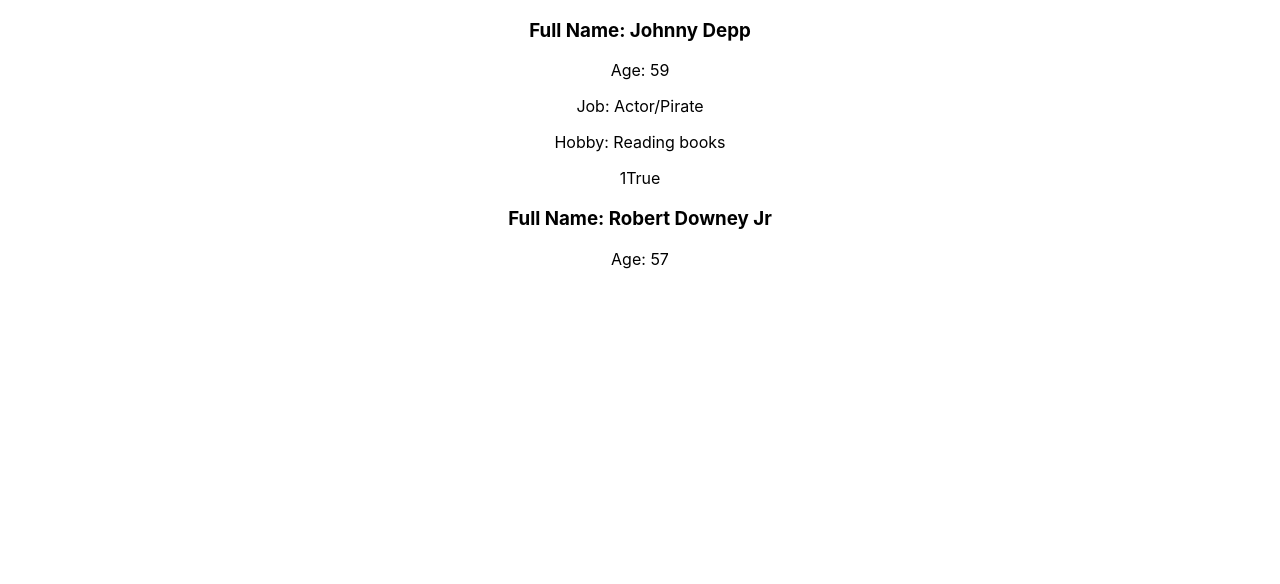
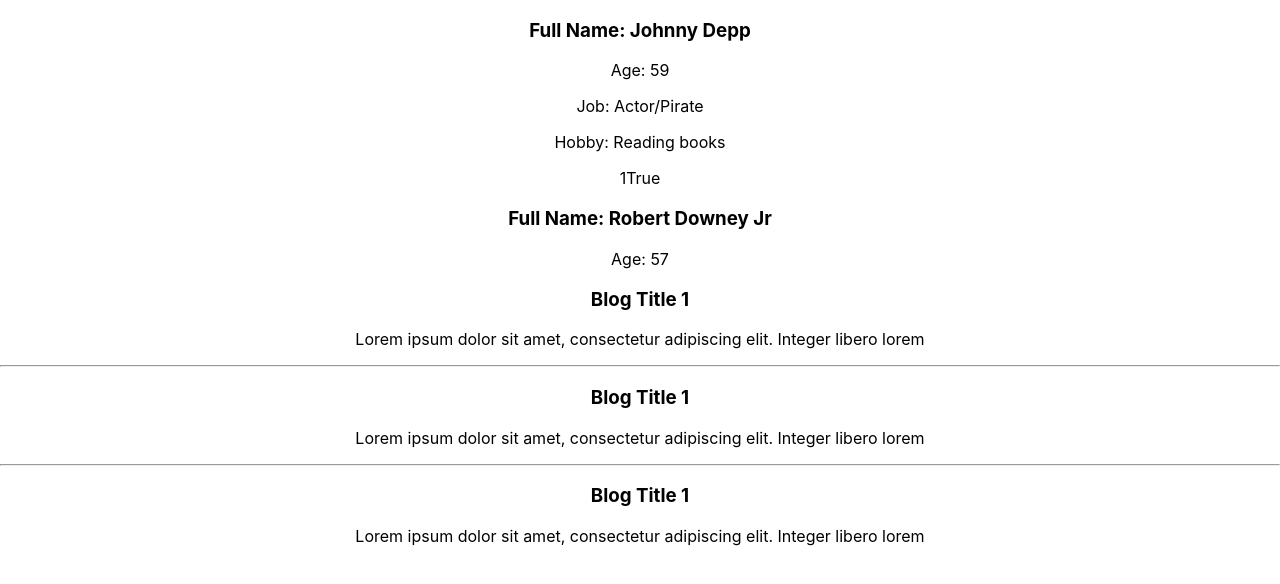
Before and after one commit to NithinNitz12/SampleReactProjects, a React (Create React App) app in the folder first-react-app/: page / in a window 1280 px wide. Shown: the top 584 px of the page. Built offline with nearby package versions, Linux system fonts and the light colour scheme.

Commit message:
Basics jsx continuation

```diff
--- a/first-react-app/src/App.js
+++ b/first-react-app/src/App.js
@@ -21,6 +21,13 @@
   const detailsInputBox = <input placeholder = {inputPlaceholder}
   autoComplete />
 
+  // <-------------------------------------->
+
+  const blogObj = {
+    title: 'Blog Title 1',
+    description: 'Lorem ipsum dolor sit amet, consectetur adipiscing elit. Integer libero lorem',
+  }
+
   return (
     <div className="App">
       <h3>Full Name: {`${firstName} ${lastName}`}</h3>
@@ -36,6 +43,24 @@
 
       <h3>Full Name: {mObj.name} </h3>
       <p>Age: {mObj.age} </p>
+
+
+    {/* <-------------------------------------------> */}
+      <div>
+        <h3>{blogObj.title}</h3>
+        <p>{blogObj.description}</p>
+      </div>
+      <hr></hr>
+      <div>
+        <h3>{blogObj.title}</h3>
+        <p>{blogObj.description}</p>
+      </div>
+      <hr></hr>
+      <div>
+        <h3>{blogObj.title}</h3>
+        <p>{blogObj.description}</p>
+      </div>
+
     </div>
   );
 }
```
